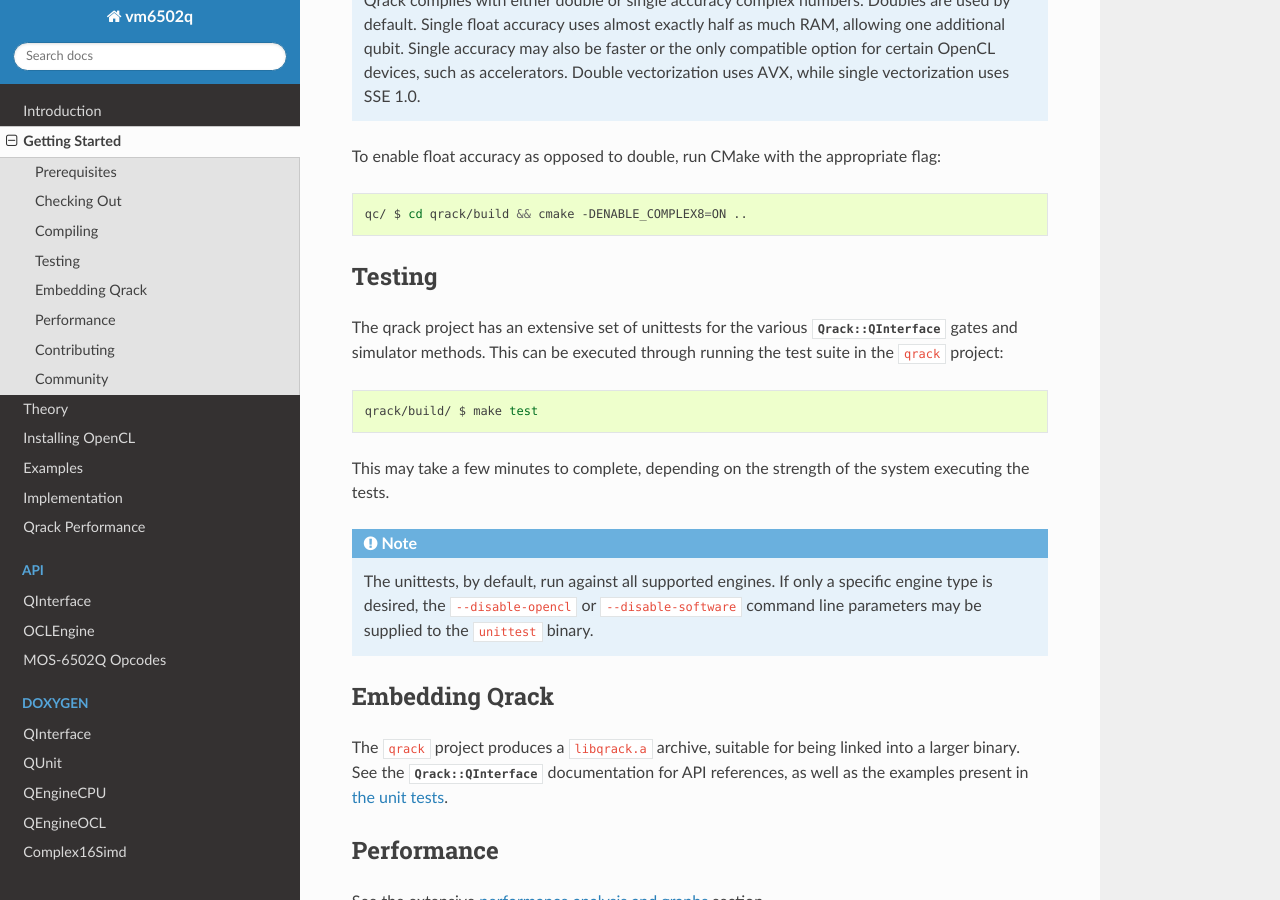
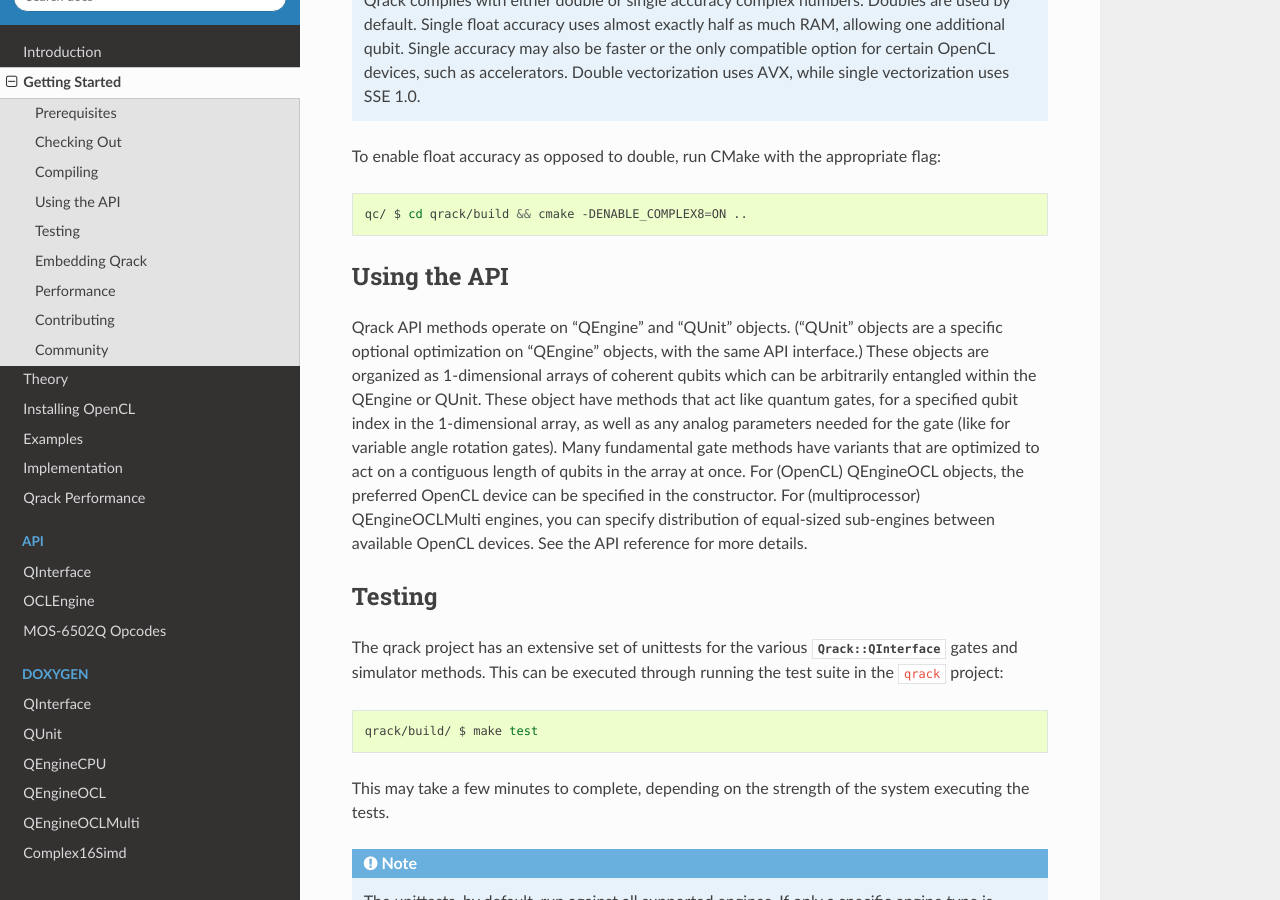
Before and after one commit to vm6502q/qrack.github.io, a Sphinx documentation site: the page built from docs/start.rst, in a window 1280 px wide and 900 px high, scrolled down 1362 px. Built offline with Sphinx 7.4.7 and the Read the Docs theme 2.0.0, drawn with Linux system fonts in a browser that asks for light colours.

Commit message:
Getting Started note on API

```diff
--- a/docs/index.rst
+++ b/docs/index.rst
@@ -67,4 +67,5 @@ Daniel Strano would like to specifically note that Benn Bollay is almost entirel
     QUnit <_static/doxygen/classQrack_1_1QUnit.html#http://>
     QEngineCPU <_static/doxygen/classQrack_1_1QEngineCPU.html#http://>
     QEngineOCL <_static/doxygen/classQrack_1_1QEngineOCL.html#http://>
+    QEngineOCLMulti <_static/doxygen/classQrack_1_1QEngineOCLMulti.html#http://>
     Complex16Simd <_static/doxygen/structQrack_1_1Complex16Simd.html#http://>
--- a/docs/start.rst
+++ b/docs/start.rst
@@ -61,6 +61,11 @@ To enable float accuracy as opposed to double, run CMake with the appropriate fl
 
     qc/ $ cd qrack/build && cmake -DENABLE_COMPLEX8=ON ..
 
+Using the API
+~~~~~~~~~~~~~
+
+Qrack API methods operate on "QEngine" and "QUnit" objects. ("QUnit" objects are a specific optional optimization on "QEngine" objects, with the same API interface.) These objects are organized as 1-dimensional arrays of coherent qubits which can be arbitrarily entangled within the QEngine or QUnit. These object have methods that act like quantum gates, for a specified qubit index in the 1-dimensional array, as well as any analog parameters needed for the gate (like for variable angle rotation gates). Many fundamental gate methods have variants that are optimized to act on a contiguous length of qubits in the array at once. For (OpenCL) QEngineOCL objects, the preferred OpenCL device can be specified in the constructor. For (multiprocessor) QEngineOCLMulti engines, you can specify distribution of equal-sized sub-engines between available OpenCL devices. See the API reference for more details.
+
 Testing
 ~~~~~~~
 
```
